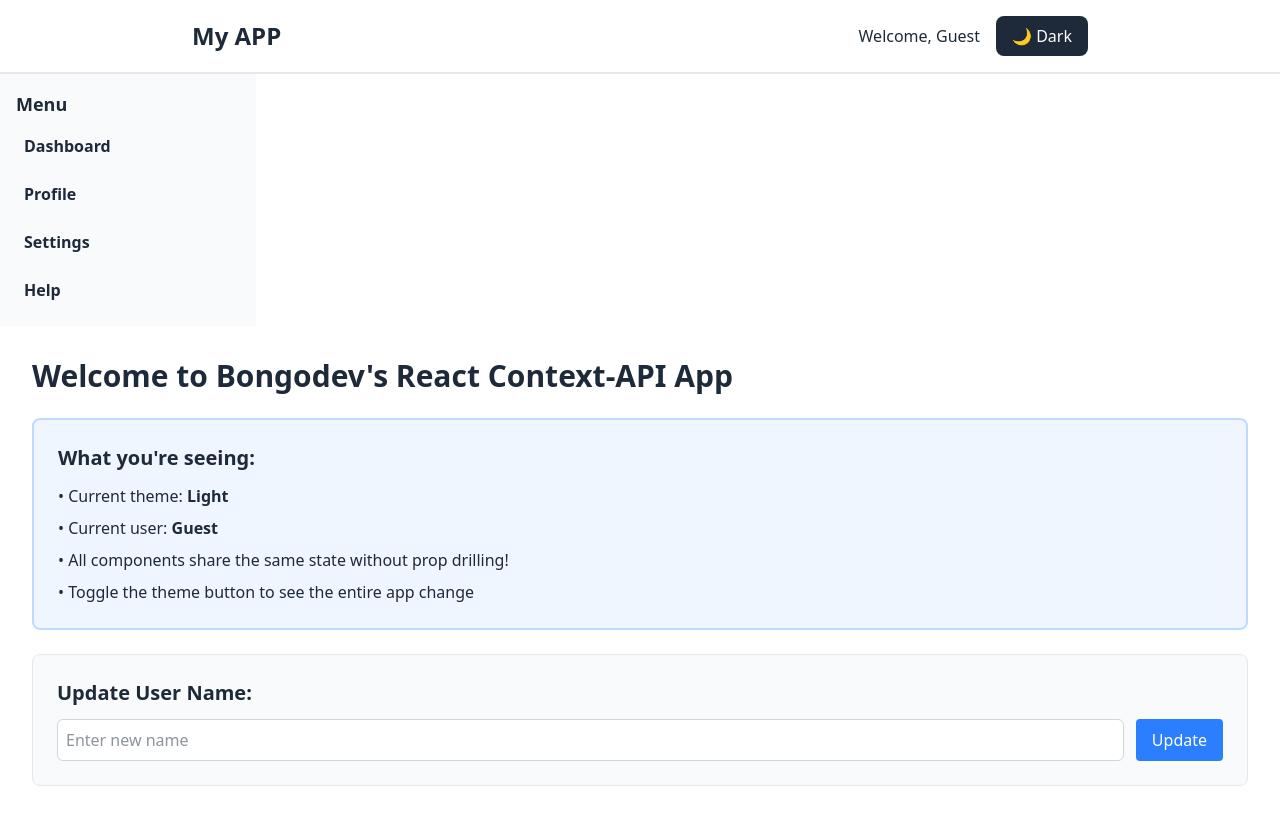
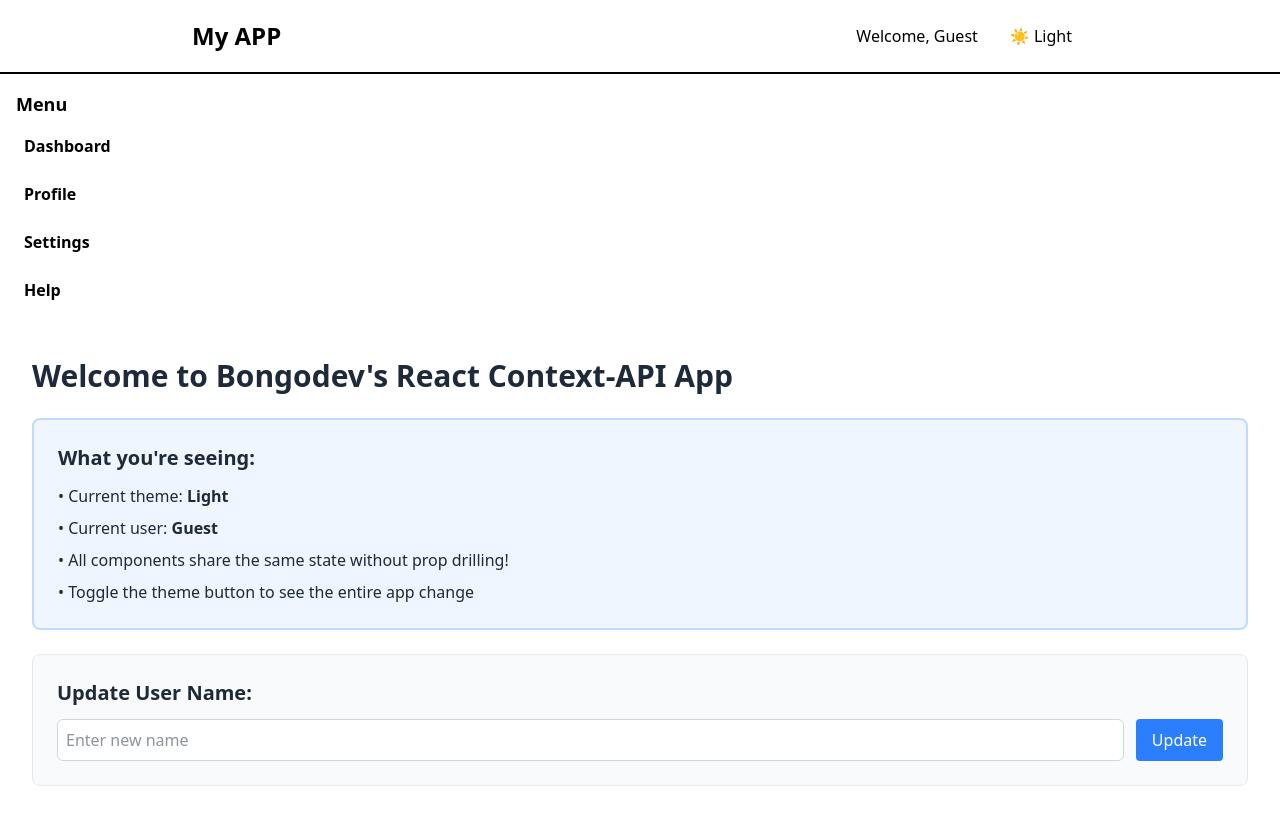
Before and after one commit to armaanepiic/my-react-project, a React (Vite) app: page / in a window 1280 px wide. Built offline with nearby package versions, Linux system fonts and the light colour scheme.

Commit message:
Theme passed as props

```diff
--- a/src/components/Header.jsx
+++ b/src/components/Header.jsx
@@ -1,11 +1,5 @@
 import clsx from "clsx";
-import { useState } from "react";
-
-export default function Header() {
-
-  const [theme, setTheme] = useState("light");
-  const toggleTheme = () => setTheme((prevTheme) => prevTheme === 'light' ? 'dark' : 'light');
-
+export default function Header({ theme, toggleTheme }) {
   return (
     <header
       className={clsx(
--- a/src/components/Sidebar.jsx
+++ b/src/components/Sidebar.jsx
@@ -1,15 +1,29 @@
-export default function Sidebar() {
+import clsx from "clsx";
+
+export default function Sidebar({ theme }) {
   const menuItems = ["Dashboard", "Profile", "Settings", "Help"];
   const menuItem = menuItems.map((item, index) => (
     <li key={index}>
-      <button className="w-full text-left p-2 rounded hover:bg-opacity-80 transition-color duration-200 cursor-pointer hover:scale-105 font-semibold hover:bg-gray-200">
+      <button
+        className={clsx(
+          "w-full text-left p-2 rounded hover:bg-opacity-80 transition-color duration-200 cursor-pointer hover:scale-105 font-semibold",
+          theme === "light" && "hover:bg-gray-800 hover:text-gray-50",
+          theme === "dark" && "hover:bg-gray-50 hover:text-gray-800"
+        )}
+      >
         {item}
       </button>
     </li>
   ));
-//   console.log(menuItem);
+  //   console.log(menuItem);
   return (
-    <aside className="w-64 p-4 transition-colors duration-300 bg-gray-50 text-gray-800">
+    <aside
+      className={clsx(
+        "w-64 p-4 transition-colors duration-300",
+        theme === "light" && "bg-gray-50 text-gray-800",
+        theme === "dark" && "bg-gray-700 text-white"
+      )}
+    >
       <nav>
         <h2 className="text-lg font-semibold mb-2">Menu</h2>
         <ul className="space-y-2">{menuItem}</ul>
```
